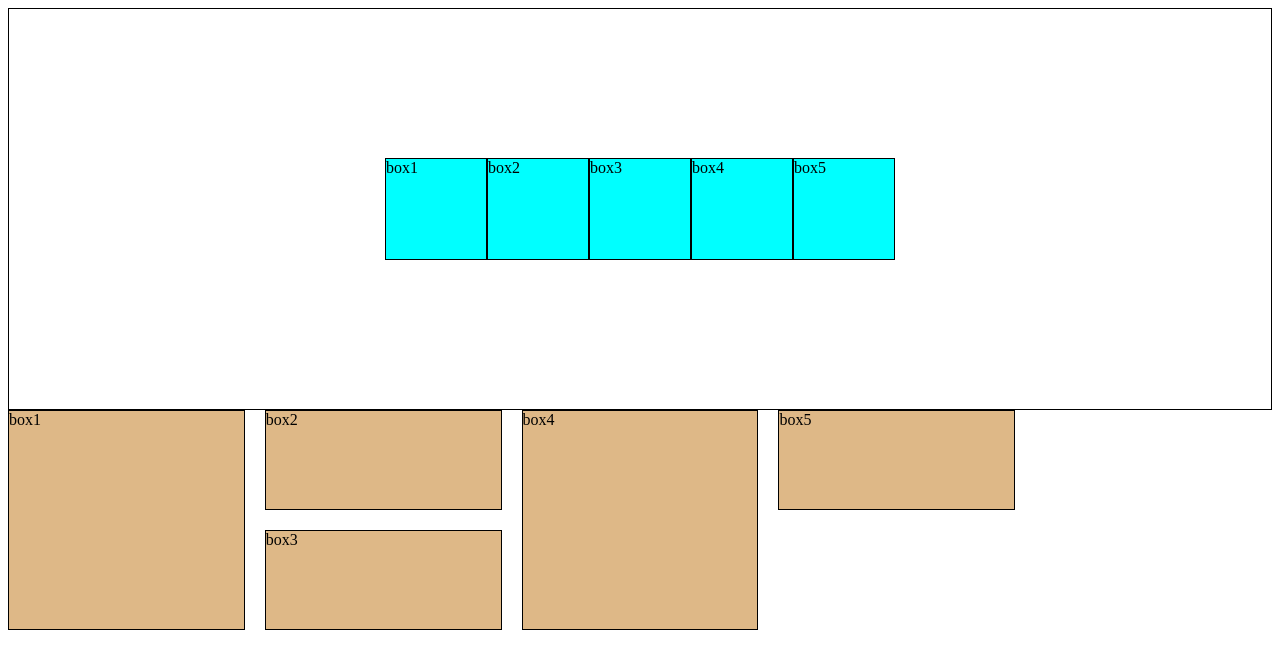
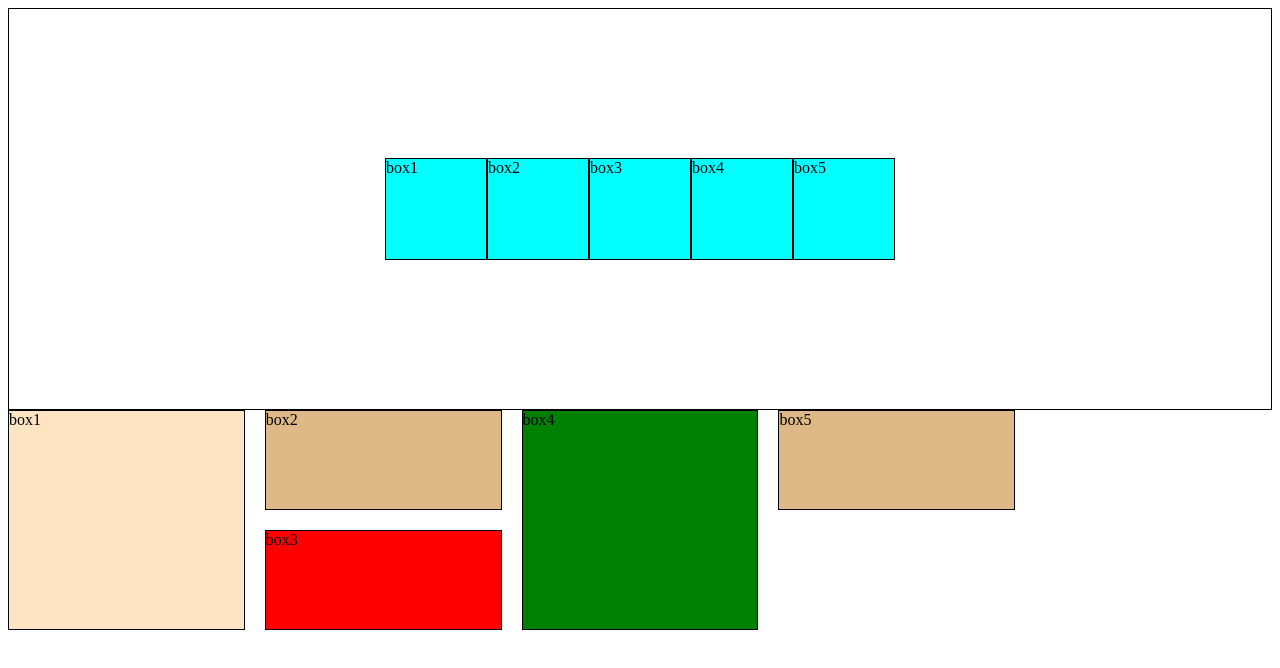
Before and after one commit to 01-Aman-kumar/Newhtml, a plain HTML site: page index.html in a window 1280 px wide. Drawn offline with Linux system fonts and the light colour scheme.

Commit message:
adding some style

```diff
--- a/index.css
+++ b/index.css
@@ -23,14 +23,17 @@
     border: 1px solid black;
 }
 #first{
+    background-color: bisque;
     grid-row-start: 1;
     grid-row-end: 3;
 }
 #third{
+    background-color: red;
     grid-row-start: 2;
     grid-row-end: 3;
 }
 #fourth{
+    background-color: green;
     grid-row-start: 1;
     grid-row-end: 3;
 }
```
